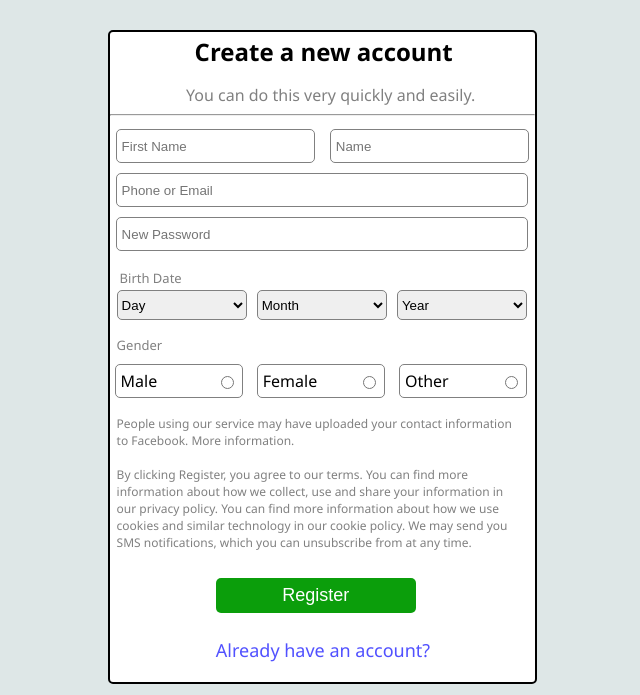
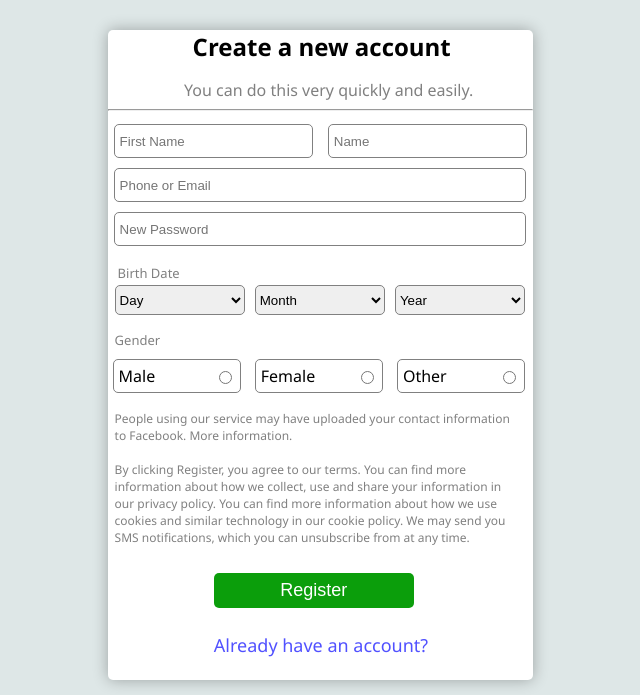
Before and after one commit to JarneDM/facebook-clone, a plain HTML site: page sign-up.html in a window 1280 px wide. Shown: the part 105-800 px from the top of the page, without its empty margins (406-1046 px from the left). Drawn offline with Linux system fonts and the light colour scheme.

Commit message:
add box shadow to the container

```diff
--- a/sign-up.css
+++ b/sign-up.css
@@ -14,7 +14,8 @@ body{
     margin-left: 40%;
     width: 425px;
     height: 650px;
-    border: 2px solid black;
+    border: 0px;
+    box-shadow: 0 0 15px rgba(0, 0, 0, 0.3);;
     border-radius: 5px;
     background-color: white;
 }
```
